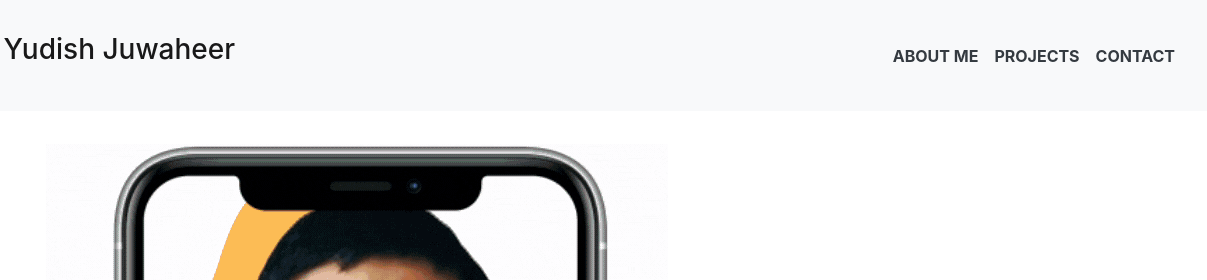
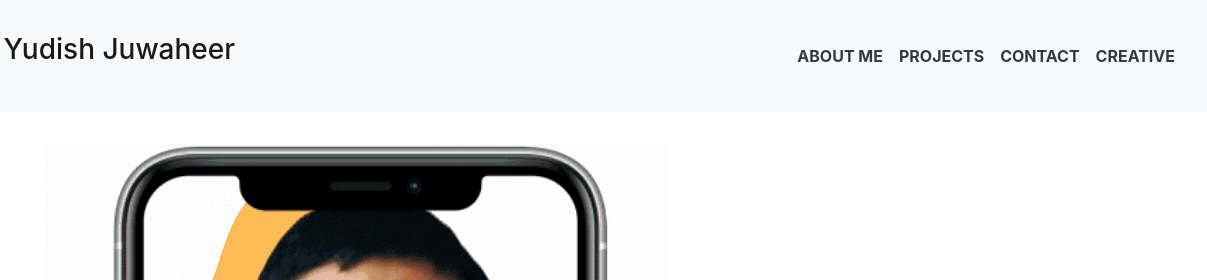
Before and after one commit to yjuwaheer/Personal_Website, a plain HTML site: page index.html in a window 1280 px wide. Shown: the top 280 px of the page, 73-1280 px from the left. Drawn offline with nearby package versions, Linux system fonts and the light colour scheme.

Commit message:
Added creative link

```diff
--- a/index.html
+++ b/index.html
@@ -32,6 +32,9 @@
                     </li>
                     <li class="nav-item">
                         <a class="nav-link text-dark font-weight-bold" href="#contact">CONTACT</a>
+                    </li>
+                    <li class="nav-item">
+                        <a class="nav-link text-dark font-weight-bold" href="./creative.html">CREATIVE</a>
                     </li>
                 </ul>
             </div>
```
